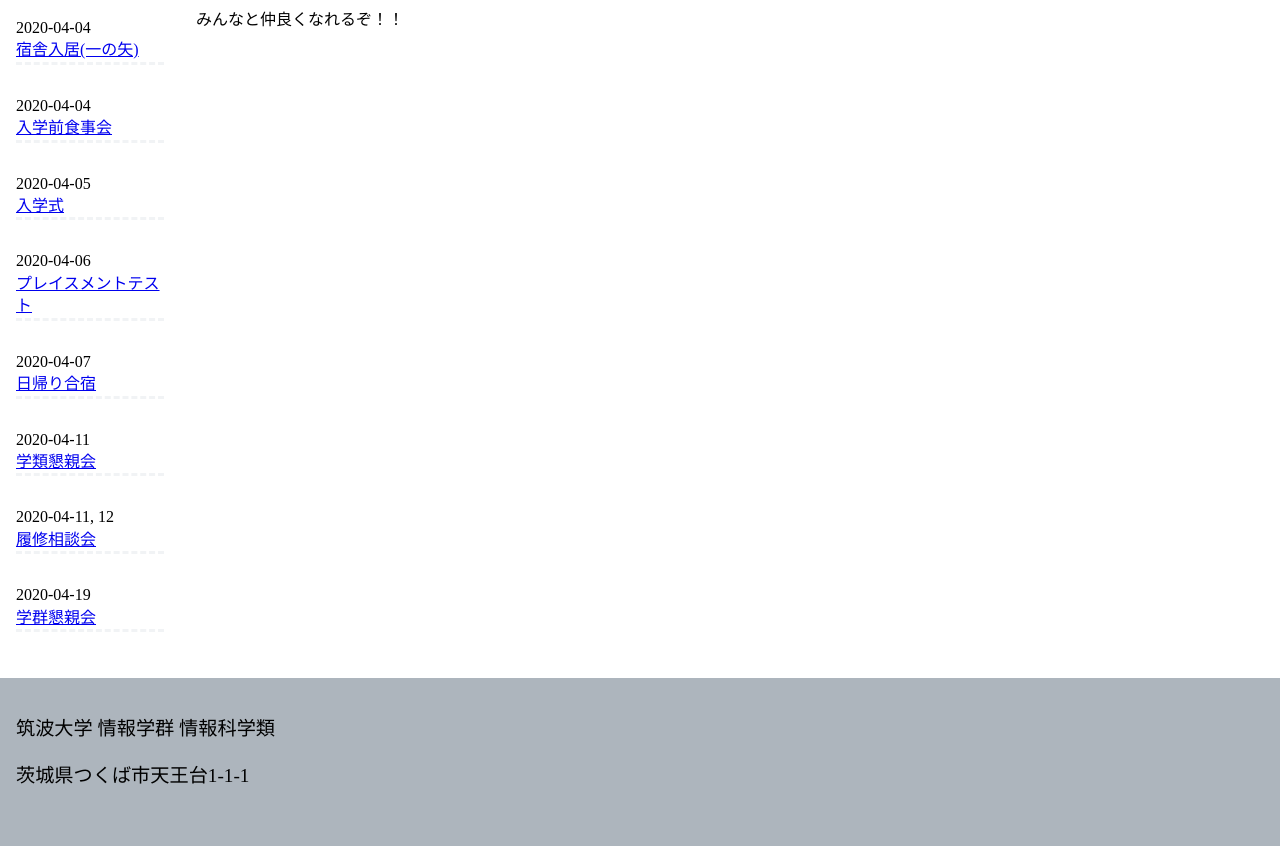
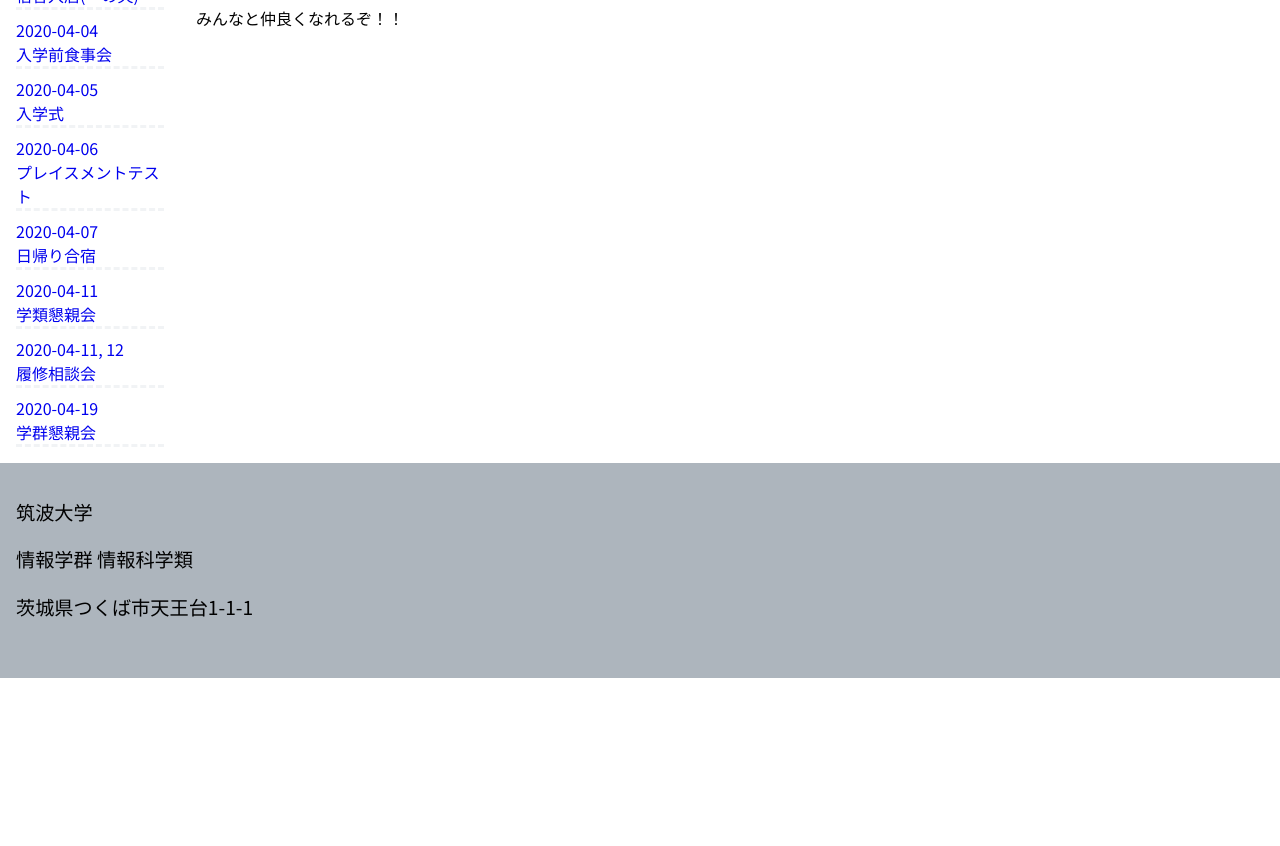
Before and after one commit to coins-shinkan/shinkan-web-20, a Gatsby site: page /test in a window 1280 px wide. Shown: the part 326-1172 px from the top of the page. After the commit the page ends 1004 px from the top, so only its background shows below. Built offline with nearby package versions, Linux system fonts and the light colour scheme; Gatsby itself is replaced by a stand-in of ours.

Commit message:
introduce googlefont

```diff
--- a/src/components/Footer/footer.js
+++ b/src/components/Footer/footer.js
@@ -18,6 +18,7 @@ const Wrapper = styled.div`
   p {
     ${Media.MOBILE} {
       font-size: 1rem;
+      margin: 0.2rem;
     }
   }
 `;
@@ -25,7 +26,8 @@ const Wrapper = styled.div`
 export default () => (
   <FooterRoot>
     <Wrapper>
-      <p>筑波大学 情報学群 情報科学類</p>
+      <p>筑波大学</p>
+      <p>情報学群 情報科学類</p>
       <p>茨城県つくば市天王台1-1-1</p>
     </Wrapper>
   </FooterRoot>
--- a/src/components/Layout/Layout.js
+++ b/src/components/Layout/Layout.js
@@ -19,12 +19,17 @@ const Wrapper = styled.div`
   display: grid;
   grid-template-rows: auto 1fr auto;
   margin: -0.5rem;
+  font-family: "Noto Sans JP", sans-serif;
 `;
 
 export default ({ children }) => (
   <>
     <Helmet>
       <title>coins新歓 2020</title>
+      <link
+        href="https://fonts.googleapis.com/css?family=Noto+Sans+JP&display=swap"
+        rel="stylesheet"
+      ></link>
     </Helmet>
     <Wrapper>
       <Header />
--- a/src/templates/events.js
+++ b/src/templates/events.js
@@ -20,11 +20,14 @@ const EventMenu = styled.div`
   background: ${Color.WHITE};
   float: left;
   padding: 1rem;
-  p:hover {
+  a:hover {
     background-color: ${Color.SECONDARY};
   }
-  p {
+  a {
     border-bottom: medium dashed ${Color.SECONDARY};
+    text-decoration: none;
+    display: block;
+    padding-top: 0.5rem;
   }
   ${Media.MOBILE} {
     order: 1;
@@ -57,6 +60,12 @@ const EventDescription = styled.div`
   ${Media.MOBILE} {
     width: 100%;
     order: 0;
+    margin-left: auto;
+    margin-right: auto;
+    text-align: center;
+    width: 90%;
+    max-width: 80rem;
+    display: inline-block;
   }
   .articleHead {
     display: flex;
@@ -100,13 +109,11 @@ export default ({ data }) => {
           <EventMenu>
             {eventList.map(event => {
               return (
-                <p>
+                <a href={event.node.frontmatter.path}>
                   {event.node.frontmatter.date}
                   <br />
-                  <a href={event.node.frontmatter.path}>
-                    {event.node.frontmatter.title}
-                  </a>
-                </p>
+                  {event.node.frontmatter.title}
+                </a>
               );
             })}
           </EventMenu>
```
